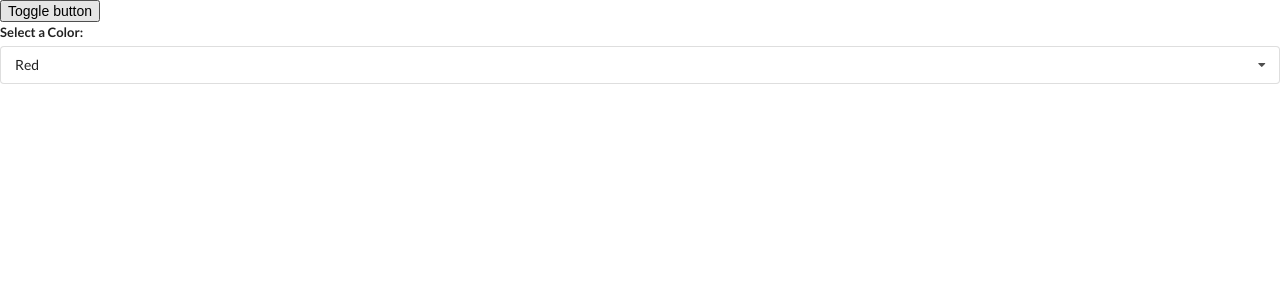
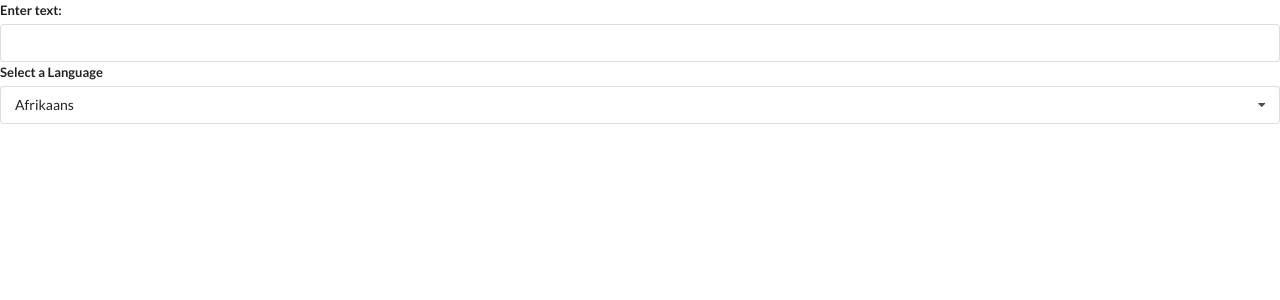
Before and after one commit to sbartnicki/widgets, a React (Create React App) app: page / in a window 1280 px wide. Shown: the top 300 px of the page. Built offline with nearby package versions, Linux system fonts and the light colour scheme.

Commit message:
Created convert widget

```diff
--- a/src/App.js
+++ b/src/App.js
@@ -2,6 +2,7 @@
 import Accordion from './components/Accordion';
 import Search from './components/Search';
 import Dropdown from './components/Dropdown';
+import Translate from './components/Translate';
 
 const items = [
   {
@@ -41,10 +42,11 @@
     <div>
       {/* <Accordion items={items} /> */}
       {/* {<Search />} */}
-      <button onClick={() => setShowDropdown(!showDropdown)}>Toggle button</button>
+      {/* <button onClick={() => setShowDropdown(!showDropdown)}>Toggle button</button>
       {showDropdown ? (
         <Dropdown selected={selected} onSelectedChange={setSelected} colors={colors} />
-      ) : null}
+      ) : null} */}
+      <Translate />
     </div>
   );
 };
--- a/src/components/Dropdown.js
+++ b/src/components/Dropdown.js
@@ -1,6 +1,6 @@
 import React, { useState, useEffect, useRef } from 'react';
 
-const Dropdown = ({ colors, selected, onSelectedChange }) => {
+const Dropdown = ({ label, colors, selected, onSelectedChange }) => {
   const [open, setOpen] = useState(false);
   const ref = useRef();
 
@@ -36,11 +36,10 @@
       </div>
     );
   });
-  console.log(ref.current);
   return (
     <div ref={ref} className="ui form">
       <div className="field">
-        <label className="label">Select a Color:</label>
+        <label className="label">{label}</label>
         <div
           onClick={() => {
             setOpen(!open);
--- /dev/null
+++ b/src/components/Translate.js
@@ -0,0 +1,41 @@
+import React, { useState } from 'react';
+import Dropdown from './Dropdown';
+
+const options = [
+  {
+    label: 'Afrikaans',
+    value: 'af',
+  },
+  {
+    label: 'Arabic',
+    value: 'ar',
+  },
+  {
+    label: 'Hindi',
+    value: 'hi',
+  },
+];
+
+const Translate = () => {
+  const [language, setLanguage] = useState(options[0]);
+  const [text, setText] = useState('');
+
+  return (
+    <div>
+      <div className="ui form">
+        <div className="field">
+          <label>Enter text:</label>
+          <input type="text" value={text} onChange={(e) => setText(e.target.value)} />
+        </div>
+      </div>
+      <Dropdown
+        label="Select a Language"
+        selected={language}
+        onSelectedChange={setLanguage}
+        colors={options}
+      />
+    </div>
+  );
+};
+
+export default Translate;
```
Also changed, not shown: src/components/Convert.js (added, +7 -0 lines).
